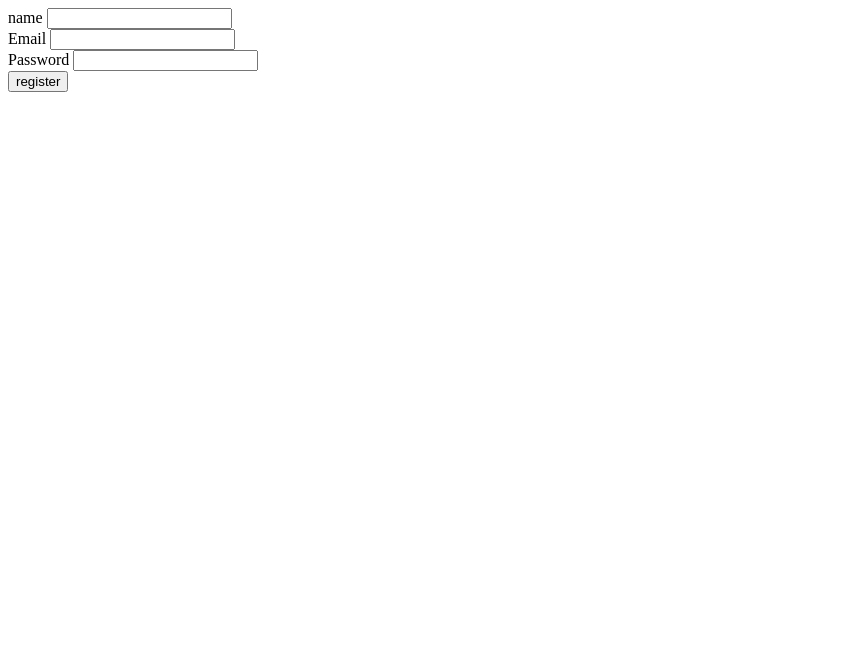
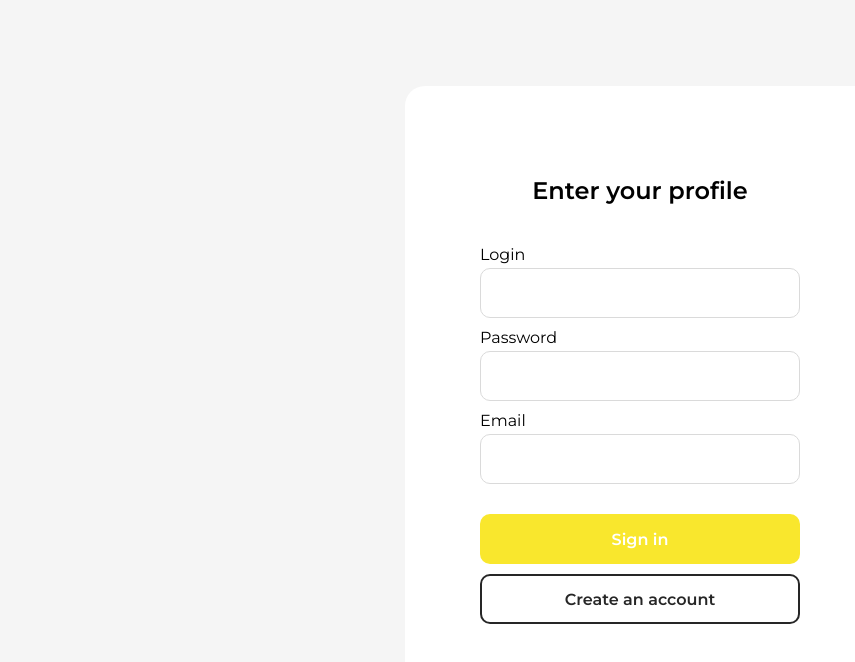
Before and after one commit to af2233/gigaOOP, a SvelteKit app in the folder frontend/: page /login in a window 1280 px wide. Shown: the top 662 px of the page, without its empty margins (0-855 px from the left). Built offline with nearby package versions, Linux system fonts and the light colour scheme.

Commit message:
Initialize global styles, add login/register page layout

```diff
--- a/frontend/src/app.html
+++ b/frontend/src/app.html
@@ -4,6 +4,9 @@
 		<meta charset="utf-8" />
 		<link rel="icon" href="%sveltekit.assets%/favicon.png" />
 		<meta name="viewport" content="width=device-width, initial-scale=1" />
+		<link rel="preconnect" href="https://fonts.googleapis.com">
+		<link rel="preconnect" href="https://fonts.gstatic.com" crossorigin>
+		<link href="https://fonts.googleapis.com/css2?family=Montserrat:ital,wght@0,100..900;1,100..900&display=swap" rel="stylesheet">
 		%sveltekit.head%
 	</head>
 	<body data-sveltekit-preload-data="hover">
--- /dev/null
+++ b/frontend/src/lib/styles/main.css
@@ -0,0 +1,16 @@
+html {
+    height: 100%;
+    font-family: "Montserrat", sans-serif;
+    font-optical-sizing: auto;
+    font-style: normal;
+}
+
+body {
+    height: 100%;
+    display: flex;
+    flex-direction: column;
+}
+
+body main {
+    flex-grow: 1;
+}
--- /dev/null
+++ b/frontend/src/lib/styles/reset.css
@@ -0,0 +1,10 @@
+*, *::after, *::before {
+    margin: 0;
+    padding: 0;
+    border: none;
+    box-sizing: border-box;
+  }
+
+button{
+    font-family: inherit;
+}
--- /dev/null
+++ b/frontend/src/routes/+layout.svelte
@@ -0,0 +1,14 @@
+<script>
+    import '$lib/styles/reset.css';
+    import '$lib/styles/main.css';
+</script>
+
+<!-- <header>header</header> -->
+
+<main>
+    <slot />
+</main>
+
+<!-- <footer>
+    footer
+</footer> -->
--- a/frontend/src/routes/login/+page.svelte
+++ b/frontend/src/routes/login/+page.svelte
@@ -2,30 +2,115 @@
 // @ts-nocheck
 
 
-	/** @type {import('./$types').ActionData} */
-	export let form;
+		/** @type {import('./$types').ActionData} */
 </script>
 
+<style type="text/scss">
+	section{
+		width: 100%;
+		height: 100%;
+		background-color: #f5f5f5;
+		display: flex;
+		justify-content: center;
+		align-items: center;
+	}
 
-<form method="POST" action="?/register">
-    <label>
-		name
-		<input name="name" type="text">
-	</label>
-    <br>
-	<label>
-		Email
-		<input name="email" type="email">
-	</label>
-    <br>
-	<label>
-		Password
-		<input name="password" type="password">
-	</label>
-    <br>
-	<button>register</button>
-</form>
+	.form{
+		background-color: #fff;
+		padding: 90px 0;
+		max-width: 470px;
+		width: 100%;
+		border-radius: 20px;
+		display: flex;
+		justify-content: center;
+	}
 
-{#if form?.message}
-	<p>Successfully logged in! Welcome back, {form?.message}</p>
-{/if}
+	.form__content{
+		max-width: 320px;
+		width: 100%;
+	}
+	.form__title{
+		font-weight: 600;
+		margin-bottom: 40px;
+		text-align: center;
+	}
+	.form__label{
+		display: flex;
+		flex-direction: column;
+		gap: 4px;
+		& p{
+			font-size: 16px;
+		}
+	}
+	.form__input{
+		display: block;
+		width: 100%;
+		border: 1px solid #dadada;
+		height: 50px;
+		border-radius: 10px;
+		padding: 0 15px;
+		font-size: 18px;
+	}
+
+	.input-group{
+		display: flex;
+		flex-direction: column;
+		gap: 10px;
+		margin-bottom: 30px;
+	}
+
+	.btn-group{
+		display: flex;
+		flex-direction: column;
+		gap: 10px;
+	}
+
+	.btn{
+		cursor: pointer;
+		height: 50px;
+		border-radius: 10px;
+		color: #fff;
+		background-color: #F9E72D;
+		font-weight: 600;
+		font-size: 16px;
+		transition: .3s;
+		&:hover{
+			background-color: rgba(0, 0, 0, 0.85);
+			color: #fff;
+		}
+	}
+	.btn_register{
+		border: 2px solid rgba(0, 0, 0, 0.85);
+		color: rgba(0, 0, 0, 0.85);
+		background-color: #fff;
+	}
+
+</style>
+
+<section>
+	<div class="form">
+		<div class="form__content">
+			<h2 class="form__title">Enter your profile</h2>
+			<form method="POST">
+				<div class="input-group">
+					<label class="form__label">
+						<p>Login</p>
+						<input name="login" type="text" class="form__input" required>
+					</label>
+					<label class="form__label">
+						<p>Password</p>
+						<input name="password" type="password" class="form__input" required>
+					</label>
+					<label class="form__label">
+						<p>Email</p>
+						<input name="email" type="email" class="form__input" required>
+					</label>
+				</div>
+				<div class="btn-group">
+					<button formaction="?/login"  class="btn">Sign in</button>
+					<button formaction="?/register" class="btn btn_register">Create an account</button>
+				</div>
+			</form>
+		</div>
+	</div>
+</section>
```
